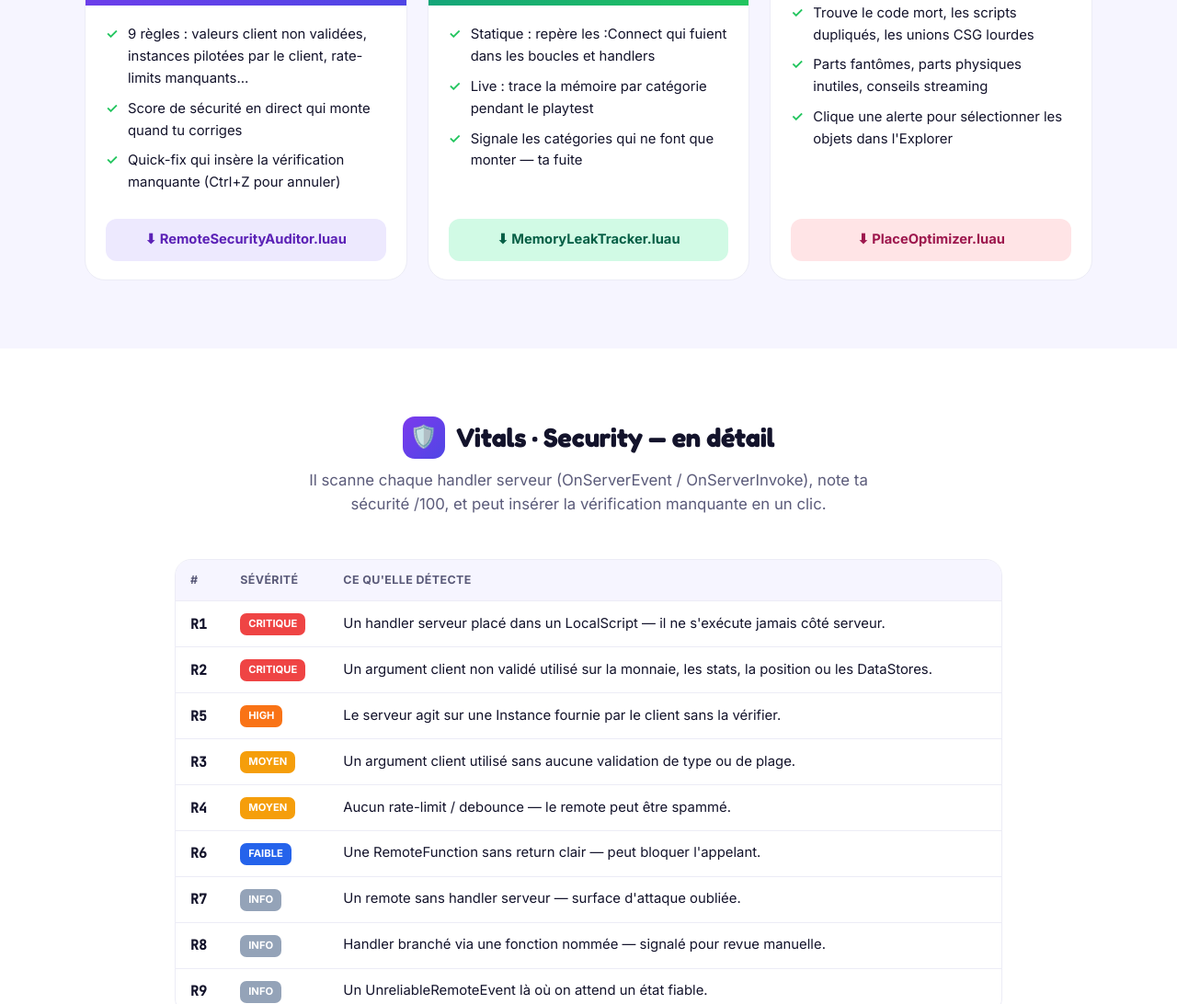
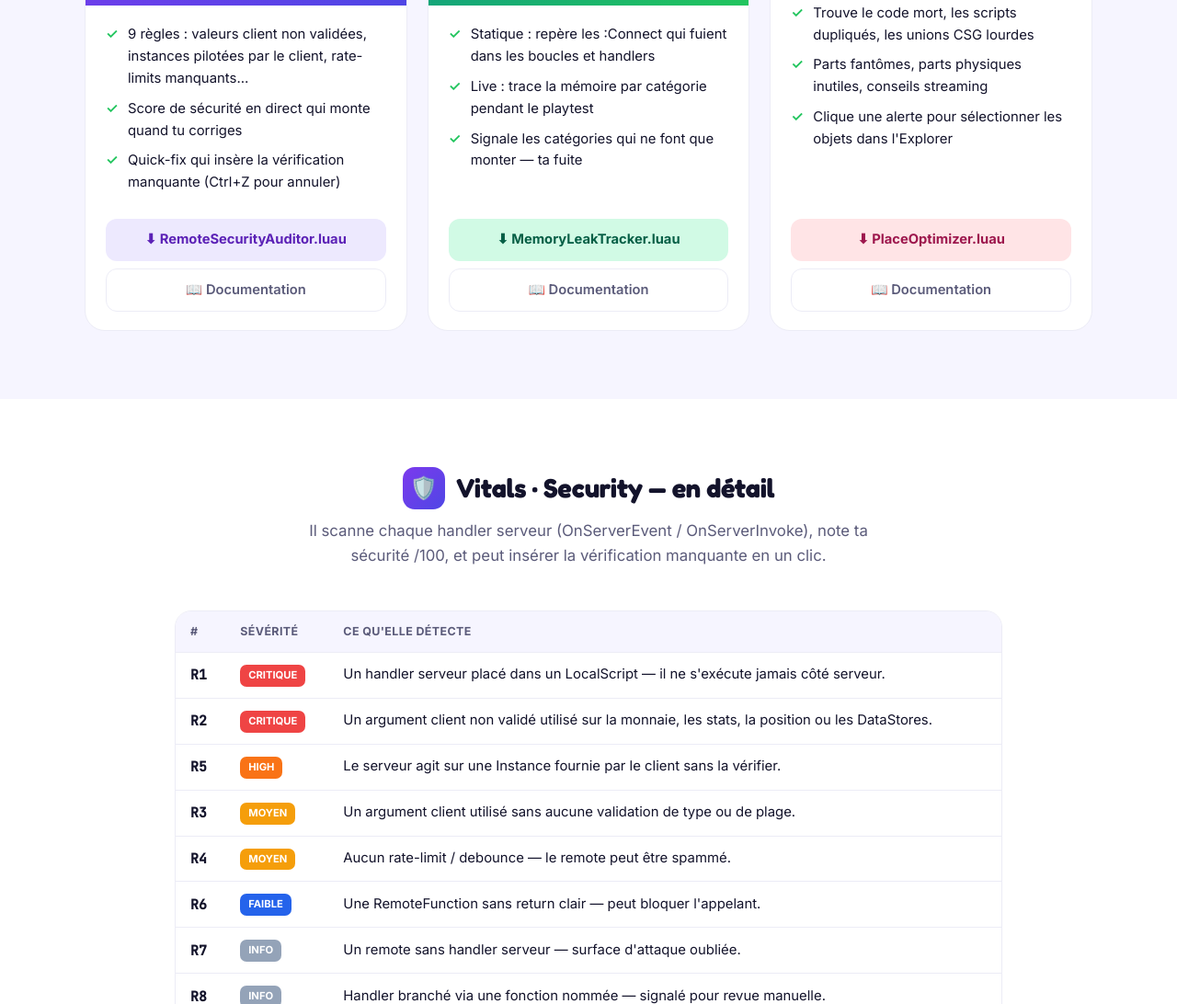
Before and after one commit to rafafou/Vitals, a plain HTML site: page index.html in a window 1280 px wide. Shown: the part 1670-2762 px from the top of the page at 92% size. Drawn offline with Linux system fonts and the light colour scheme.

Commit message:
Add files via upload

```diff
--- a/index.html
+++ b/index.html
@@ -89,6 +89,8 @@
   .pcard.p2 .dl a{background:#d1fae5;color:#065f46}
   .pcard.p3 .dl a{background:#ffe4e6;color:#9d174d}
   .pcard .dl a:hover{filter:brightness(.97)}
+  .pcard .dl a.doc{background:transparent !important;border:1px solid var(--line);color:var(--muted) !important;margin-top:8px;font-weight:600}
+  .pcard .dl a.doc:hover{border-color:var(--indigo);color:var(--indigo) !important;filter:none}
 
   /* PROBLEM STRIP */
   .strip{display:grid;grid-template-columns:repeat(3,1fr);gap:18px}
@@ -211,7 +213,10 @@
             <li data-en="Live security score that rises as you fix" data-fr="Score de sécurité en direct qui monte quand tu corriges">Live security score that rises as you fix</li>
             <li data-en="One-click fix inserts the missing check (Ctrl+Z to undo)" data-fr="Quick-fix qui insère la vérification manquante (Ctrl+Z pour annuler)">One-click fix inserts the missing check (Ctrl+Z to undo)</li>
           </ul>
-          <div class="dl"><a href="RemoteSecurityAuditor.luau" download>⬇ RemoteSecurityAuditor.luau</a></div>
+          <div class="dl">
+            <a href="RemoteSecurityAuditor.luau" download>⬇ RemoteSecurityAuditor.luau</a>
+            <a class="doc" href="https://github.com/rafafou/Vitals/blob/main/README_Security.md" target="_blank" rel="noopener">📖 Documentation</a>
+          </div>
         </div>
       </div>
 
@@ -229,7 +234,10 @@
             <li data-en="Live: graphs memory per category during playtest" data-fr="Live : trace la mémoire par catégorie pendant le playtest">Live: graphs memory per category during playtest</li>
             <li data-en="Flags categories that only keep rising — your leak" data-fr="Signale les catégories qui ne font que monter — ta fuite">Flags categories that only keep rising — your leak</li>
           </ul>
-          <div class="dl"><a href="MemoryLeakTracker.luau" download>⬇ MemoryLeakTracker.luau</a></div>
+          <div class="dl">
+            <a href="MemoryLeakTracker.luau" download>⬇ MemoryLeakTracker.luau</a>
+            <a class="doc" href="https://github.com/rafafou/Vitals/blob/main/README_LeakTracker.md" target="_blank" rel="noopener">📖 Documentation</a>
+          </div>
         </div>
       </div>
 
@@ -247,7 +255,10 @@
             <li data-en="Ghost parts, loose physics parts, streaming advice" data-fr="Parts fantômes, parts physiques inutiles, conseils streaming">Ghost parts, loose physics parts, streaming advice</li>
             <li data-en="Click an alert to select the objects in Explorer" data-fr="Clique une alerte pour sélectionner les objets dans l'Explorer">Click an alert to select the objects in Explorer</li>
           </ul>
-          <div class="dl"><a href="PlaceOptimizer.luau" download>⬇ PlaceOptimizer.luau</a></div>
+          <div class="dl">
+            <a href="PlaceOptimizer.luau" download>⬇ PlaceOptimizer.luau</a>
+            <a class="doc" href="https://github.com/rafafou/Vitals/blob/main/README_PlaceOptimizer.md" target="_blank" rel="noopener">📖 Documentation</a>
+          </div>
         </div>
       </div>
 
```
